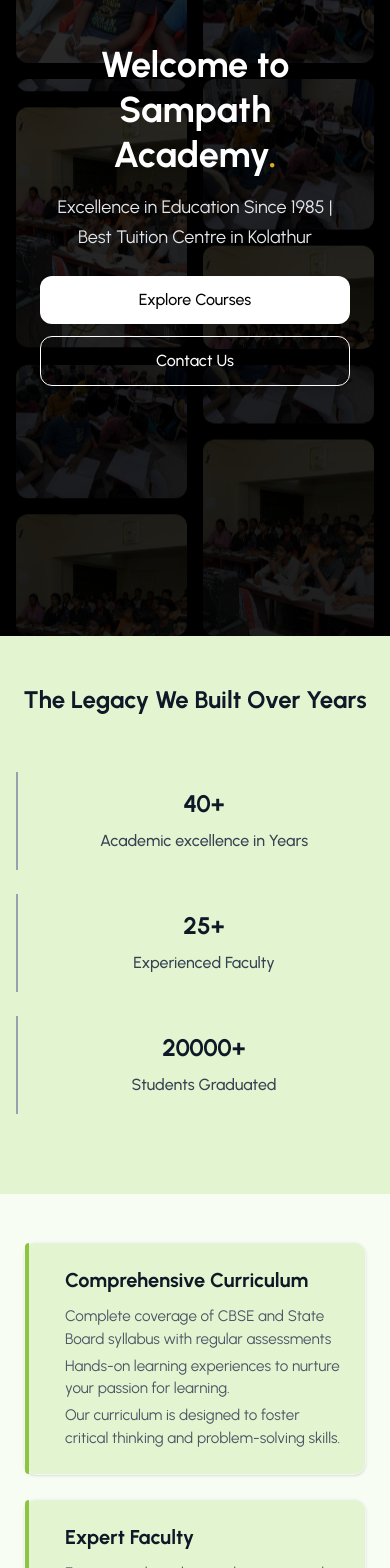
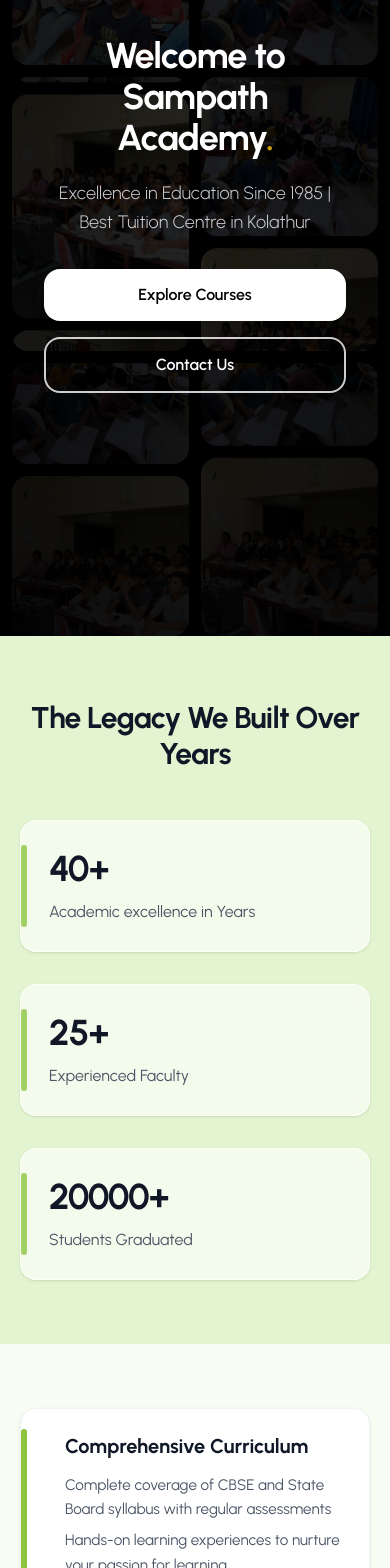
Before and after one commit to codesbycookie/sap_landing_page, a React (Vite) app: page / in a window 390 px wide. Shown: the part 280-1848 px from the top of the page. Built offline with nearby package versions, Linux system fonts and the light colour scheme.

Commit message:
refactor: home page sections redesigned and minor UX changes fixed

```diff
--- a/src/pages/Home/components/Section1.jsx
+++ b/src/pages/Home/components/Section1.jsx
@@ -1,5 +1,6 @@
 import React from "react";
 import { Link } from "react-router-dom";
+
 const Section1 = ({ content }) => {
   const images = [
     "/Gallery-1.jpg",
@@ -13,30 +14,29 @@ const Section1 = ({ content }) => {
   return (
     <section className="relative min-h-screen flex items-center justify-center overflow-hidden bg-black">
       {/* Background Grid with responsive vertical carousels */}
-      <div className="absolute inset-0 grid grid-cols-2 md:grid-cols-4 lg:grid-cols-6 gap-4 md:gap-6 opacity-30 z-0 px-4 md:px-6">
+      <div className="absolute inset-0 grid grid-cols-2 md:grid-cols-4 lg:grid-cols-6 gap-3 md:gap-5 opacity-25 z-0 px-3 md:px-5">
         {[...Array(6)].map((_, colIndex) => (
           <div
             key={colIndex}
-            className="relative overflow-hidden rounded-xl"
+            className="relative overflow-hidden rounded-2xl"
           >
             <div
-              className={`flex flex-col gap-4 md:gap-6 ${
+              className={`flex flex-col gap-3 md:gap-5 ${
                 colIndex % 2 === 0 ? "animate-scroll-up" : "animate-scroll-down"
               }`}
               style={{
-                animationDuration: `${20 + colIndex * 5}s`
+                animationDuration: `${22 + colIndex * 4}s`,
               }}
             >
-              {/* Repeat images for seamless loop */}
               {images.concat(images).concat(images).map((img, i) => (
                 <div
                   key={i}
-                  className="rounded-xl overflow-hidden shadow-lg"
+                  className="rounded-2xl overflow-hidden shadow-2xl"
                 >
                   <img
                     src={img}
                     alt="carousel"
-                    className="w-full h-60 md:h-72 lg:h-80 object-cover transform hover:scale-105 transition-transform duration-300"
+                    className="w-full h-56 md:h-72 lg:h-80 object-cover transition-transform duration-500 hover:scale-110"
                   />
                 </div>
               ))}
@@ -45,57 +45,51 @@ const Section1 = ({ content }) => {
         ))}
       </div>
 
-      {/* Enhanced background overlay */}
-      <div className="absolute inset-0 bg-gradient-to-b from-black/40 to-black/60 z-10"></div>
+      {/* Soft gradient overlays for depth */}
+      <div className="absolute inset-0 bg-gradient-to-b from-black/50 via-black/40 to-black/70 z-10"></div>
+      <div className="absolute inset-0 bg-gradient-to-r from-black/30 via-transparent to-black/30 z-10"></div>
 
-      {/* Foreground Content with higher z-index */}
-      <div className="relative text-center max-w-4xl px-4 md:px-6 z-50">
-        <div className="p-6 sm:p-8 md:p-12">
-          <h1 className="text-4xl sm:text-5xl md:text-6xl lg:text-7xl font-bold text-white mb-4 sm:mb-6 leading-tight">
-            {content.title}<span className="animate-pulse text-[#fac116]">.</span>
+      {/* Foreground Content */}
+      <div className="relative text-center max-w-4xl px-5 md:px-8 z-20">
+        <div className="p-6 sm:p-10 md:p-14">
+          <h1 className="text-4xl sm:text-5xl md:text-6xl lg:text-7xl font-bold text-white mb-5 sm:mb-7 leading-[1.15] tracking-tight">
+            {content.title}
+            <span className="animate-pulse text-[#fac116]">.</span>
           </h1>
-          <p className="text-lg sm:text-xl md:text-2xl text-gray-200 leading-relaxed mb-6 sm:mb-8 md:mb-10 max-w-3xl mx-auto">
+
+          <p className="text-lg sm:text-xl md:text-2xl text-gray-200/90 leading-relaxed mb-8 sm:mb-10 max-w-2xl mx-auto font-light">
             {content.description}
           </p>
-          <div className="flex flex-col sm:flex-row justify-center gap-3 sm:gap-4 md:gap-6">
+
+          <div className="flex flex-col sm:flex-row justify-center gap-4 sm:gap-5">
             <Link
-            to="/courses"
-            className="px-6 sm:px-8 py-3 sm:py-4 bg-white text-[#000] rounded-xl shadow-lg hover:bg-[#0000] hover:border hover:text-white border-white transition-all duration-300 transform hover:-translate-y-1 font-medium text-base sm:text-lg">
-             {content.CTA[0]}
+              to="/courses"
+              className="px-8 py-3.5 sm:py-4 bg-white text-black rounded-2xl shadow-xl hover:bg-[#fac116] hover:text-black transition-all duration-300 transform hover:-translate-y-1.5 hover:shadow-2xl font-semibold text-base sm:text-lg"
+            >
+              {content.CTA[0]}
             </Link>
             <Link
-            to="/contact"
-            className="px-6 sm:px-8 py-3 sm:py-4 bg-[#0000] border border-white text-white rounded-xl shadow-lg hover:bg-white hover:text-black transition-all duration-300 transform hover:-translate-y-1 font-medium text-base sm:text-lg">
+              to="/contact"
+              className="px-8 py-3.5 sm:py-4 bg-transparent border-2 border-white/80 text-white rounded-2xl hover:bg-white hover:text-black transition-all duration-300 transform hover:-translate-y-1.5 font-semibold text-base sm:text-lg"
+            >
               {content.CTA[1]}
             </Link>
           </div>
         </div>
       </div>
 
-      {/* Add custom animations */}
       <style jsx>{`
         @keyframes scroll-up {
-          0% {
-            transform: translateY(0);
-          }
-          100% {
-            transform: translateY(-50%);
-          }
+          0% { transform: translateY(0); }
+          100% { transform: translateY(-50%); }
         }
-
         @keyframes scroll-down {
-          0% {
-            transform: translateY(-50%);
-          }
-          100% {
-            transform: translateY(0);
-          }
+          0% { transform: translateY(-50%); }
+          100% { transform: translateY(0); }
         }
-
         .animate-scroll-up {
           animation: scroll-up linear infinite;
         }
-
         .animate-scroll-down {
           animation: scroll-down linear infinite;
         }
--- a/src/pages/Home/components/Section2.jsx
+++ b/src/pages/Home/components/Section2.jsx
@@ -4,34 +4,31 @@ const Section2 = ({ content }) => {
   const stats = content.stats;
 
   return (
-    <div className="min-h-[40vh] bg-[#E2F5D0] flex flex-col justify-center items-center px-4 sm:px-6 md:px-8 lg:px-14 py-12 sm:py-16 lg:py-18">
-      {/* Main Content Container */}
-      <div className="w-full max-w-6xl mx-auto">
-        {/* Heading */}
-        <div className="flex flex-col gap-10 text-center lg:text-left mb-8 sm:mb-10 lg:mb-12">
-          <h1 className="text-2xl sm:text-3xl md:text-4xl lg:text-5xl font-bold text-gray-900 mb-4 sm:mb-5 lg:mb-6 urbanist-700">
+    <section className="bg-[#E2F5D0] py-16 sm:py-20 lg:py-24">
+      <div className="max-w-6xl mx-auto px-5 sm:px-8">
+        <h2 className="text-3xl sm:text-4xl md:text-5xl font-bold text-gray-900 text-center lg:text-left mb-12 sm:mb-16 tracking-tight">
           {content.title}
-          </h1>
+        </h2>
 
-          {/* Stats Grid */}
-          <div className="grid grid-cols-1 sm:grid-cols-2 lg:grid-cols-3 gap-6 sm:gap-8">
+        <div className="grid grid-cols-1 sm:grid-cols-3 gap-8 sm:gap-6 lg:gap-10">
           {stats.map((item) => (
             <div
               key={item.id}
-                className="flex flex-col border-l-2 border-gray-400 pl-4 sm:pl-6 py-4 sm:py-6"
+              className="group relative bg-white/60 backdrop-blur-sm rounded-2xl p-7 sm:p-8 border border-white/80 shadow-sm hover:shadow-xl hover:-translate-y-1 transition-all duration-300"
             >
-                <h2 className="text-2xl sm:text-3xl md:text-4xl font-semibold text-gray-900 urbanist-700 mb-2">
+              <div className="absolute left-0 top-6 bottom-6 w-1.5 rounded-full bg-[#8dc540] opacity-80 group-hover:opacity-100 transition-opacity"></div>
+
+              <h3 className="text-4xl sm:text-5xl font-bold text-gray-900 mb-3 tracking-tight">
                 {item.value}
-                </h2>
-                <p className="text-base sm:text-lg md:text-xl text-gray-700 urbanist-500 leading-relaxed">
+              </h3>
+              <p className="text-base sm:text-lg text-gray-600 leading-snug">
                 {item.label}
               </p>
             </div>
           ))}
         </div>
       </div>
-      </div>
-    </div>
+    </section>
   );
 };
 
--- a/src/pages/Home/components/Section3.jsx
+++ b/src/pages/Home/components/Section3.jsx
@@ -1,87 +1,46 @@
 import React from "react";
 
-const Section3 = ({content}) => {
+const Section3 = ({ content }) => {
   const features = content.features;
 
   return (
-    <section
-      className="relative flex items-center justify-center w-full min-h-screen py-12 lg:py-20"
-      style={{ backgroundColor: "#F8FDF4" }}
-    >
-      {/* Main Content Container */}
-      <div className="flex flex-col lg:flex-row items-center justify-between gap-10 lg:gap-16 max-w-7xl mx-auto px-6 lg:px-8 w-full">
+    <section className="relative w-full py-16 lg:py-24 bg-[#F8FDF4]">
+      <div className="max-w-7xl mx-auto px-5 sm:px-8 flex flex-col lg:flex-row items-center gap-12 lg:gap-16">
 
-        {/* Left Image Section */}
-        <div className="flex-shrink-0 relative w-full lg:max-w-[45%] h-[250px] sm:h-[450px] lg:h-[550px] order-2 lg:order-1">
-          <div className="relative w-full h-full overflow-hidden rounded-2xl shadow-xl">
+        {/* Image */}
+        <div className="w-full lg:w-[45%] flex-shrink-0 order-2 lg:order-1">
+          <div className="relative rounded-3xl overflow-hidden shadow-2xl aspect-[4/5] lg:aspect-[3/4]">
             <img
               src={content.ImgUrl}
               alt="Science Pathway"
               className="w-full h-full object-cover transition-transform duration-700 hover:scale-105"
-
             />
-            {/* Gradient Overlay */}
-            <div
-              className="absolute inset-0"
-              style={{
-                background: "linear-gradient(45deg, rgba(76, 175, 80, 0.08), rgba(33, 150, 243, 0.08))",
-              }}
-            ></div>
+            <div className="absolute inset-0 bg-gradient-to-t from-black/20 via-transparent to-transparent"></div>
           </div>
         </div>
 
-        {/* Right Cards Section */}
-        <div className="flex flex-col gap-6 w-full lg:min-w-[50%] order-1 lg:order-2">
+        {/* Feature Cards */}
+        <div className="w-full lg:w-[55%] flex flex-col gap-5 order-1 lg:order-2">
           {features.map((feature, index) => (
             <div
               key={index}
-              className="relative rounded-xl p-6 shadow-sm hover:shadow-lg transition-all duration-300 transform hover:-translate-y-1 cursor-pointer border border-gray-100"
-              style={{
-                backgroundColor: feature.bg,
-                minHeight: "140px",
-                display: "flex",
-                flexDirection: "column",
-                justifyContent: "center",
-              }}
-              onMouseEnter={(e) => {
-                e.currentTarget.style.boxShadow = "0 12px 40px rgba(0,0,0,0.12)";
-                e.currentTarget.style.borderLeft = `4px solid ${feature.accentColor}`;
-              }}
-              onMouseLeave={(e) => {
-                e.currentTarget.style.boxShadow = "0 4px 20px rgba(0,0,0,0.06)";
-                e.currentTarget.style.borderLeft = "4px solid transparent";
-              }}
+              className="group relative rounded-2xl p-6 sm:p-7 bg-white border border-gray-100 shadow-sm hover:shadow-xl hover:-translate-y-1 transition-all duration-300 cursor-default"
             >
-              {/* Accent Bar */}
+              {/* Accent bar */}
               <div
-                className="absolute left-0 top-0 bottom-0 w-1 rounded-l-xl transition-all duration-300"
+                className="absolute left-0 top-5 bottom-5 w-1.5 rounded-full transition-all duration-300 group-hover:w-2"
                 style={{ backgroundColor: feature.accentColor }}
               ></div>
 
-              {/* Card Content */}
-              <div className="pl-4">
-                {/* Card Header */}
-                <div className="mb-3">
-                  <h3
-                    className="text-xl font-bold text-gray-900 leading-tight urbanist-700"
-                    style={{
-                      lineHeight: "1.3",
-                    }}
-                  >
-                    {feature.title}
-                  </h3>
-                </div>
-
-                {/* Description */}
-                <div className="space-y-1">
+              <div className="pl-5">
+                <h3 className="text-xl sm:text-2xl font-bold text-gray-900 mb-3 leading-snug">
+                  {feature.title}
+                </h3>
+                <div className="space-y-1.5">
                   {feature.description.map((paragraph, idx) => (
                     <p
                       key={idx}
-                      className="text-gray-600 leading-relaxed urbanist-400"
-                      style={{
-                        fontSize: "0.95rem",
-                        lineHeight: "1.5",
-                      }}
+                      className="text-gray-600 text-[0.95rem] leading-relaxed"
                     >
                       {paragraph}
                     </p>
```
Also changed, not shown: src/pages/Home/components/Section4.jsx (+15 -23 lines), src/pages/Home/components/Section5.jsx (+88 -151 lines). Lines whose indentation alone changed are shown as unchanged.
